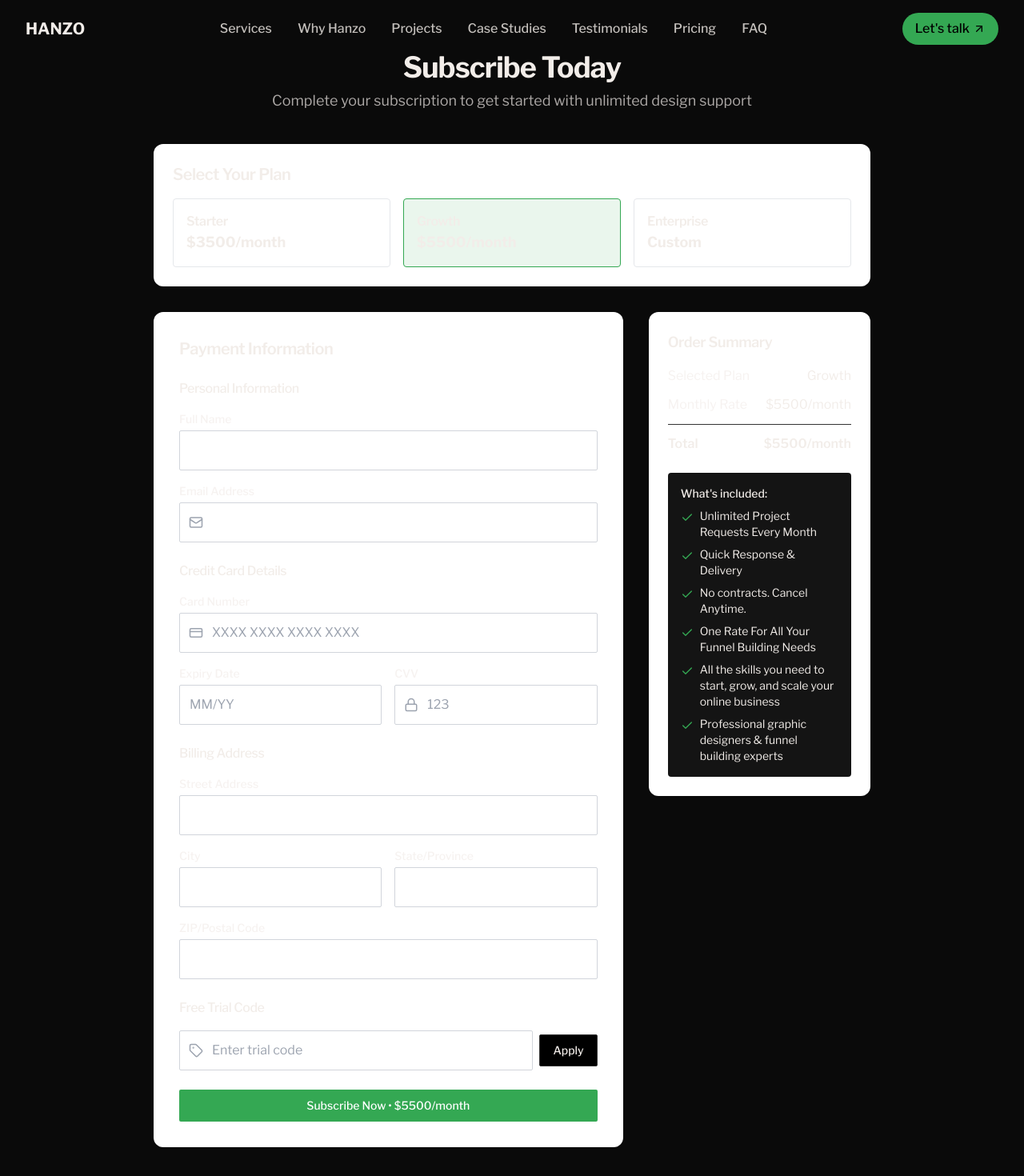
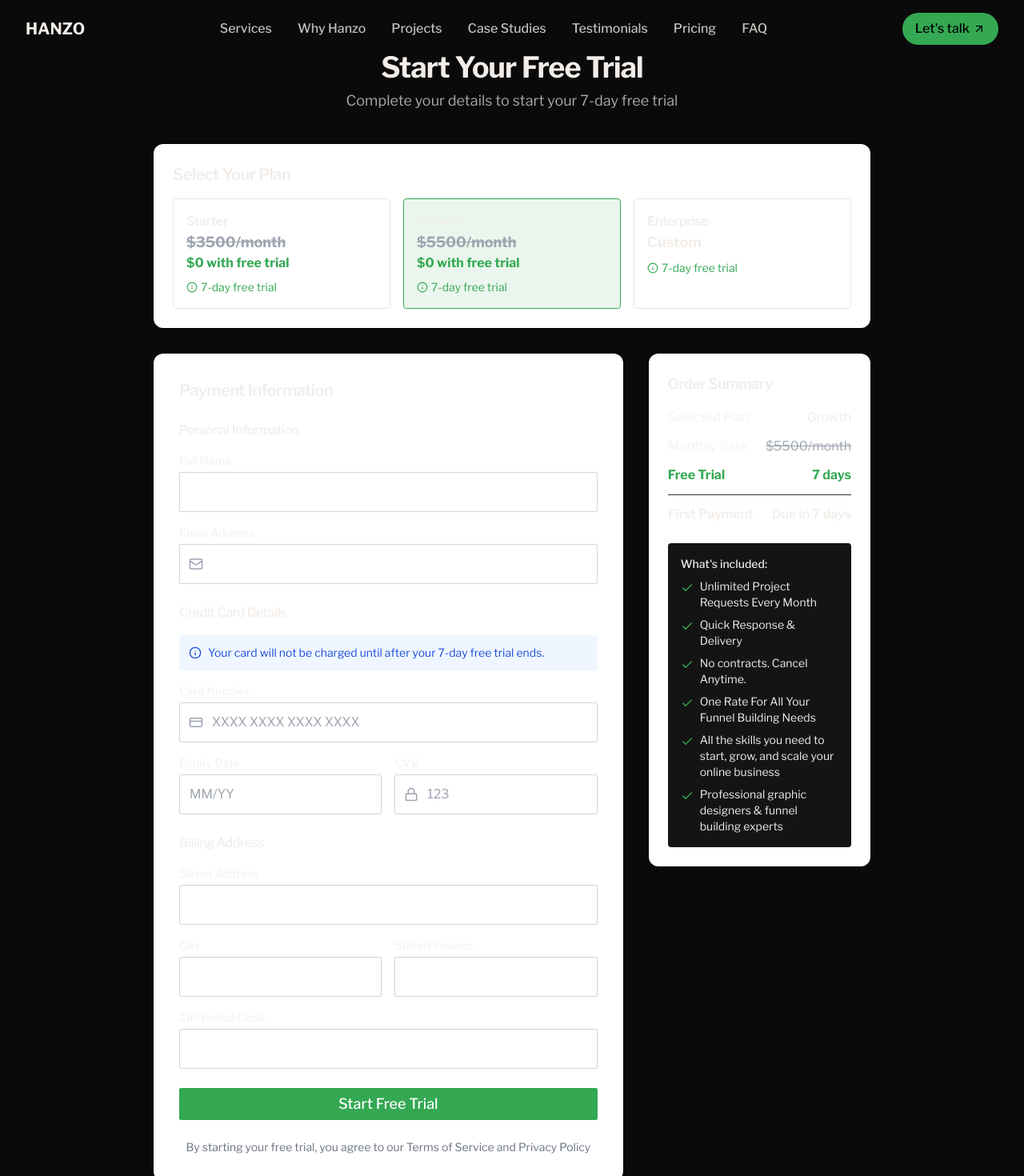
Before and after one commit to hanzoai/agency, a React (Vite) app: page /subscribe in a window 1280 px wide. Shown: the top 1470 px of the page at 80% size. Built offline with nearby package versions, Linux system fonts and the light colour scheme.

Commit message:
Refactor NewUserBanner component
- Remove coupon code functionality from the NewUserBanner component.
- Increase the size of the "Start Free Trial" button.
- Modify the "Start Free Trial" button to navigate to the subscription page with prices adjusted for the free trial.

```diff
--- a/src/components/NewUserBanner.tsx
+++ b/src/components/NewUserBanner.tsx
@@ -1,37 +1,16 @@
+
 import { useState, useEffect } from 'react';
-import { Copy, CheckCheck, X } from 'lucide-react';
+import { X } from 'lucide-react';
 import { useToast } from "@/hooks/use-toast";
 import { useNavigate } from 'react-router-dom';
-
-// Generate a trial code for new and unique customers
-const generateTrialCode = (): string => {
-  const characters = 'ABCDEFGHIJKLMNOPQRSTUVWXYZ0123456789';
-  let result = 'FREE7';
-  for (let i = 0; i < 3; i++) {
-    result += characters.charAt(Math.floor(Math.random() * characters.length));
-  }
-  return result;
-};
 
 const NewUserBanner = () => {
   const { toast } = useToast();
   const navigate = useNavigate();
   const [timeLeft, setTimeLeft] = useState<number | null>(null);
-  const [trialCode, setTrialCode] = useState<string>('');
-  const [copied, setCopied] = useState(false);
   const [isVisible, setIsVisible] = useState(true); // Set to true by default to show the banner
 
   useEffect(() => {
-    // Generate trial code on first render
-    const savedCode = localStorage.getItem('trialCode');
-    if (savedCode) {
-      setTrialCode(savedCode);
-    } else {
-      const newCode = generateTrialCode();
-      setTrialCode(newCode);
-      localStorage.setItem('trialCode', newCode);
-    }
-
     // Set initial timer to 24 hours
     const bannerExpiry = localStorage.getItem('bannerExpiry');
     if (bannerExpiry) {
@@ -86,19 +65,11 @@
     return `${hours.toString().padStart(2, '0')}:${minutes.toString().padStart(2, '0')}:${seconds.toString().padStart(2, '0')}`;
   };
 
-  const handleCopyCode = () => {
-    navigator.clipboard.writeText(trialCode);
-    setCopied(true);
+  const handleStartTrial = () => {
     toast({
-      title: "Trial code copied!",
-      description: "Use this code during checkout to start your 7-day free trial.",
+      title: "Free trial activated!",
+      description: "You're being redirected to complete your subscription details.",
     });
-
-    setTimeout(() => setCopied(false), 2000);
-  };
-
-  const handleStartTrial = () => {
-    handleCopyCode();
     navigate('/subscribe');
   };
 
@@ -112,9 +83,7 @@
   }
 
   return (
-    <div className="bg-accent text-white py-2 px-4 sm:px-6 fixed top-0 left-0 right-0 z-[60] shadow-md"
-      onTouchStart={handleCopyCode}
-      onClick={handleCopyCode}>
+    <div className="bg-accent text-white py-3 px-4 sm:px-6 fixed top-0 left-0 right-0 z-[60] shadow-md">
       <button
         className="absolute right-2 top-1/2 -translate-y-1/2 p-1 hover:bg-white/20 rounded-full"
         onClick={closeBanner}
@@ -123,29 +92,16 @@
       </button>
 
       <div className="container-custom">
-        <div className="flex flex-col sm:flex-row items-center justify-center gap-2 sm:gap-4">
-          <div className="flex items-center gap-2">
-            <span>Try Today with our 7-Day Free Trial!</span>
-            <span className="font-mono bg-white/20 px-2 py-1 rounded font-semibold">{trialCode}</span>
-            <button
-              className="p-1 hover:bg-white/20 rounded-full flex items-center justify-center"
-              onClick={(e) => {
-                e.stopPropagation();
-                handleCopyCode();
-              }}
-            >
-              {copied ? <CheckCheck size={16} /> : <Copy size={16} />}
-            </button>
+        <div className="flex flex-col sm:flex-row items-center justify-center gap-3 sm:gap-5">
+          <div className="flex items-center">
+            <span className="text-base font-medium">Try Today with our 7-Day Free Trial!</span>
           </div>
           <div className="text-sm whitespace-nowrap">
             Offer expires in: <span className="font-mono">{formatTimeLeft()}</span>
           </div>
           <button
-            className="text-xs sm:text-sm whitespace-nowrap bg-white text-accent px-3 py-1 rounded-full font-semibold hover:bg-white/90 transition-colors"
-            onClick={(e) => {
-              e.stopPropagation();
-              handleStartTrial();
-            }}
+            className="text-sm sm:text-base whitespace-nowrap bg-white text-accent px-6 py-2 rounded-full font-semibold hover:bg-white/90 transition-colors"
+            onClick={handleStartTrial}
           >
             Start Free Trial
           </button>
--- a/src/pages/Subscribe.tsx
+++ b/src/pages/Subscribe.tsx
@@ -26,11 +26,7 @@
   city: string;
   state: string;
   zipCode: string;
-  trialCode: string;
 }
-
-// Define the trial codes that can be used
-const validTrialPrefixes = ['FREE7'];
 
 const Subscribe = () => {
   const { toast } = useToast();
@@ -46,9 +42,10 @@
     city: '',
     state: '',
     zipCode: '',
-    trialCode: ''
   });
-  const [isTrialApplied, setIsTrialApplied] = useState<boolean>(false);
+
+  // Always assume trial is applied for new implementation
+  const [isTrialApplied, setIsTrialApplied] = useState<boolean>(true);
   const [selectedPlan, setSelectedPlan] = useState<string>('growth');
 
   const plans = {
@@ -71,45 +68,9 @@
     ? 'Custom (Talk to Sales)'
     : `$${plans[selectedPlan as keyof typeof plans].price}/month`;
 
-  // Check if there's a trial code from the banner when page loads
-  useEffect(() => {
-    const savedCode = localStorage.getItem('trialCode');
-    if (savedCode && !isTrialApplied) {
-      setFormData(prev => ({ ...prev, trialCode: savedCode }));
-    }
-  }, [isTrialApplied]);
-
   const handleChange = (e: React.ChangeEvent<HTMLInputElement>) => {
     const { name, value } = e.target;
     setFormData(prev => ({ ...prev, [name]: value }));
-  };
-
-  const applyTrial = () => {
-    const code = formData.trialCode.trim().toUpperCase();
-    if (!code) {
-      toast({
-        title: "No trial code entered",
-        description: "Please enter a trial code to apply",
-        variant: "destructive"
-      });
-      return;
-    }
-
-    // Check if it's a valid trial code (starting with FREE7)
-    if (validTrialPrefixes.some(prefix => code.startsWith(prefix)) && code.length >= 8) {
-      setIsTrialApplied(true);
-      toast({
-        title: "Free trial applied!",
-        description: "You'll have 7 days to try our services before your card is charged."
-      });
-      return;
-    }
-
-    toast({
-      title: "Invalid trial code",
-      description: "The trial code you entered is not valid",
-      variant: "destructive"
-    });
   };
 
   const handleSubmit = (e: React.FormEvent) => {
@@ -119,8 +80,7 @@
     setTimeout(() => {
       setIsProcessing(false);
 
-      // Mark the trial code as used if one was applied
-      if (isTrialApplied) {
+      // Mark the trial as used
       localStorage.setItem('trialUsed', 'true');
 
       // Calculate the trial end date (7 days from now)
@@ -128,13 +88,10 @@
       trialEndDate.setDate(trialEndDate.getDate() + 7);
       localStorage.setItem('trialEndDate', trialEndDate.toISOString());
       localStorage.setItem('selectedPlan', selectedPlan);
-      }
 
       toast({
-        title: isTrialApplied ? "Free trial started!" : "Subscription successful!",
-        description: isTrialApplied
-          ? `Your 7-day free trial has begun. Your card will be charged on ${new Date(new Date().setDate(new Date().getDate() + 7)).toLocaleDateString()}.`
-          : "Thank you for subscribing to our service",
+        title: "Free trial started!",
+        description: `Your 7-day free trial has begun. Your card will be charged on ${new Date(new Date().setDate(new Date().getDate() + 7)).toLocaleDateString()}.`,
       });
 
       // Set a session storage item to indicate successful subscription
@@ -152,11 +109,9 @@
       <main className="flex-grow bg-beige-50 py-16">
         <div className="container-custom">
           <div className="max-w-4xl mx-auto">
-            <h1 className="text-3xl md:text-4xl font-bold mb-2 text-center">Subscribe Today</h1>
+            <h1 className="text-3xl md:text-4xl font-bold mb-2 text-center">Start Your Free Trial</h1>
             <p className="text-center text-lg text-primary/70 mb-10">
-              {isTrialApplied
-                ? "Complete your details to start your 7-day free trial"
-                : "Complete your subscription to get started with unlimited design support"}
+              Complete your details to start your 7-day free trial
             </p>
 
             {/* Plan Selection */}
@@ -174,17 +129,22 @@
                     }`}
                   >
                     <h3 className="font-semibold">{plan.name}</h3>
-                    <p className="text-lg font-bold">
-                      {typeof plan.price === 'number' ? `$${plan.price}/month` : plan.price}
-                    </p>
-                    {isTrialApplied && (
+                    {typeof plan.price === 'number' ? (
+                      <div>
+                        <div className="flex items-center">
+                          <span className="text-lg font-bold line-through text-gray-400">${plan.price}/month</span>
+                        </div>
+                        <p className="text-accent font-bold">$0 with free trial</p>
+                      </div>
+                    ) : (
+                      <p className="text-lg font-bold">{plan.price}</p>
+                    )}
                     <p className="text-sm text-accent mt-2">
                       <span className="flex items-center gap-1">
                         <Info size={14} />
                         7-day free trial
                       </span>
                     </p>
-                    )}
                   </div>
                 ))}
               </div>
@@ -238,12 +198,10 @@
 
                     <div className="space-y-4">
                       <h3 className="font-medium">Credit Card Details</h3>
-                      {isTrialApplied && (
                       <div className="p-3 bg-blue-50 text-blue-700 rounded-md flex items-start gap-2 text-sm mb-2">
                         <Info size={16} className="flex-shrink-0 mt-0.5" />
                         <span>Your card will not be charged until after your 7-day free trial ends.</span>
                       </div>
-                      )}
 
                       {/* Credit Card Fields */}
                       <div>
@@ -374,52 +332,17 @@
                       </div>
                     </div>
 
-                    <div className="space-y-4">
-                      <h3 className="font-medium">Free Trial Code</h3>
-
-                      <div className="flex items-center gap-2">
-                        <div className="relative flex-grow">
-                          <div className="absolute inset-y-0 left-0 pl-3 flex items-center pointer-events-none">
-                            <Tag size={18} className="text-gray-400" />
-                          </div>
-                          <input
-                            id="trialCode"
-                            name="trialCode"
-                            type="text"
-                            placeholder="Enter trial code"
-                            className="w-full border border-gray-300 rounded-md pl-10 p-3 focus:ring-2 focus:ring-accent focus:border-accent"
-                            value={formData.trialCode}
-                            onChange={handleChange}
-                            disabled={isTrialApplied}
-                          />
-                        </div>
-                        <Button
-                          type="button"
-                          onClick={applyTrial}
-                          disabled={isTrialApplied}
-                          variant="outline"
-                        >
-                          Apply
-                        </Button>
-                      </div>
-
-                      {isTrialApplied && (
-                        <div className="flex items-center text-accent">
-                          <Check size={16} className="mr-1" />
-                          <span className="text-sm">7-day free trial applied!</span>
-                        </div>
-                      )}
-                    </div>
-
                     <Button
                       type="submit"
-                      className="w-full bg-accent hover:bg-accent/90 text-white p-3 rounded-md font-medium"
+                      className="w-full bg-accent hover:bg-accent/90 text-white p-4 rounded-md font-medium text-lg"
                       disabled={isProcessing}
                     >
-                      {isProcessing ? 'Processing...' : isTrialApplied
-                        ? `Start Free Trial • ${selectedPrice} after 7 days`
-                        : `Subscribe Now • ${selectedPrice}`}
+                      {isProcessing ? 'Processing...' : 'Start Free Trial'}
                     </Button>
+
+                    <p className="text-center text-sm text-gray-500">
+                      By starting your free trial, you agree to our Terms of Service and Privacy Policy
+                    </p>
                   </div>
                 </form>
               </div>
@@ -436,23 +359,21 @@
 
                     <div className="flex justify-between">
                       <span className="text-primary/70">Monthly Rate</span>
+                      {typeof plans[selectedPlan as keyof typeof plans].price === 'number' ? (
+                        <span className="line-through text-gray-400">{selectedPrice}</span>
+                      ) : (
                         <span>{selectedPrice}</span>
+                      )}
                     </div>
 
-                    {isTrialApplied && (
-                      <div className="flex justify-between text-accent">
+                    <div className="flex justify-between text-accent font-bold">
                       <span>Free Trial</span>
                       <span>7 days</span>
                     </div>
-                    )}
 
                     <div className="border-t pt-3 flex justify-between font-semibold">
-                      <span>{isTrialApplied ? 'First Payment' : 'Total'}</span>
-                      {isTrialApplied ? (
+                      <span>First Payment</span>
                       <span>Due in 7 days</span>
-                      ) : (
-                        <span>{selectedPrice}</span>
-                      )}
                     </div>
                   </div>
 
```
Lines whose indentation alone changed are shown as unchanged.
